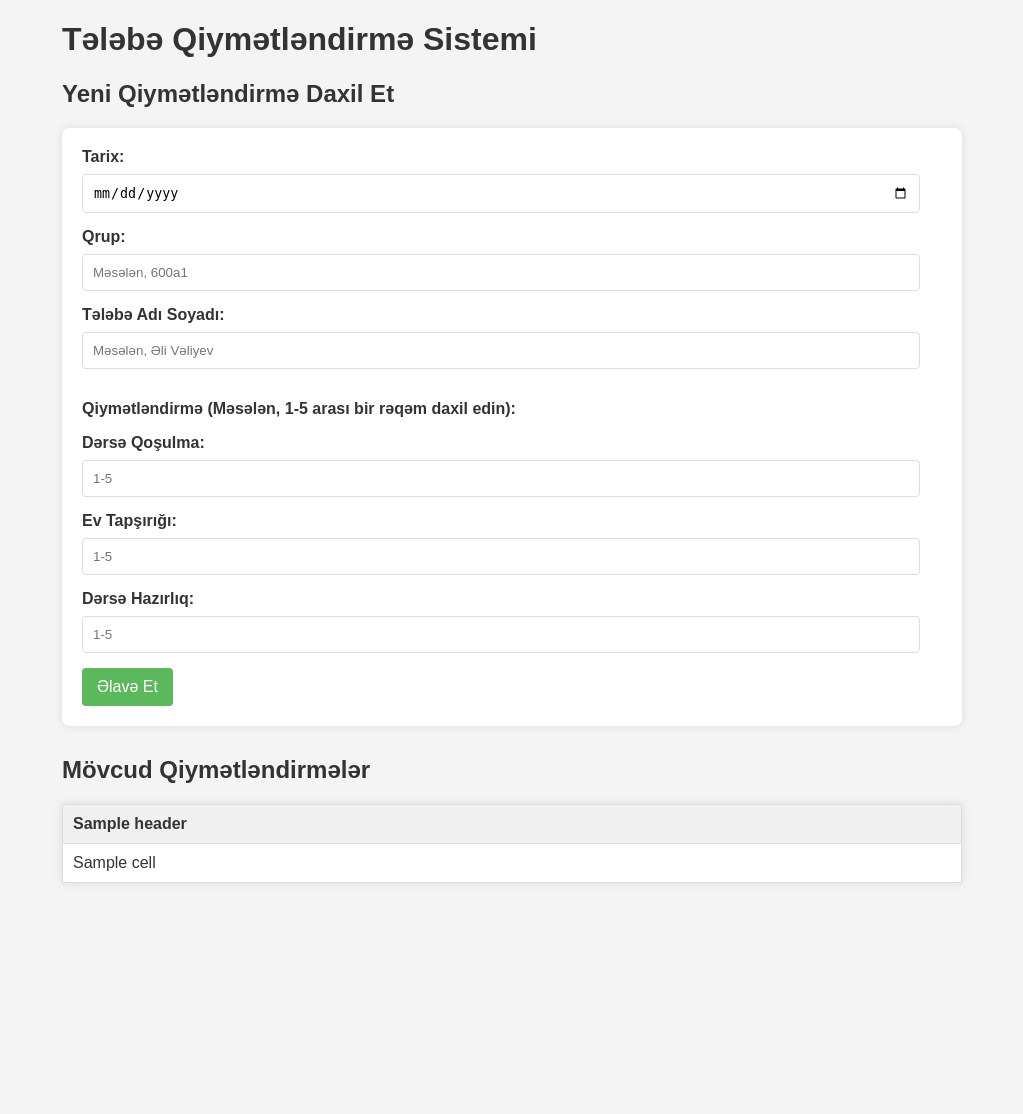
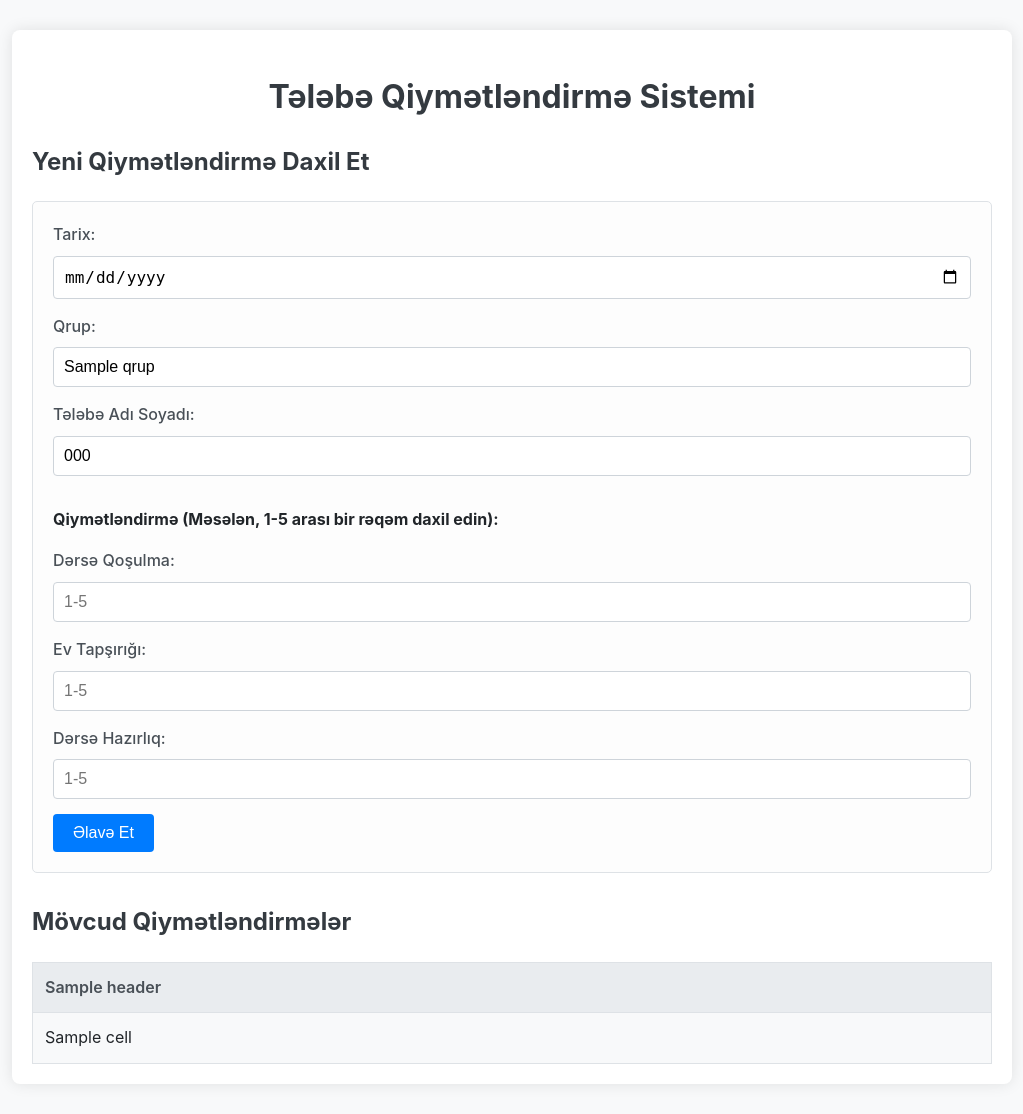
Before and after one commit to MuradoffTehmez/student_evaluation, a Flask app: template templates/index.html in a window 1280 px wide. Shown: the whole page, without its empty margins (128-1151 px from the left). Before the commit the page ends 883 px from the top, so only its background shows below. Run offline with Flask 3, Linux system fonts and the light colour scheme; the template is opened without the code that fills it: most values are stand-ins (such as "Sample title", 1, 10 or a date in 2020).

Commit message:
Enhance student evaluation system: improve CSV handling, add error messages, and update HTML form styling

```diff
--- a/app.py
+++ b/app.py
@@ -5,51 +5,112 @@ from datetime import datetime
 
 app = Flask(__name__)
 
-# CSV faylının yolu
-DATA_FOLDER = 'data'
-CSV_FILE = os.path.join(DATA_FOLDER, 'evaluations.csv')
+# --- Parametrlər və Qlobal Dəyişənlər ---
+DATA_FOLDER = 'data'  # Məlumatların saxlanacağı qovluğun adı
+CSV_FILE = os.path.join(DATA_FOLDER, 'evaluations.csv') # CSV faylının tam yolu
 CSV_HEADERS = ['Tarix', 'Qrup', 'Tələbə Adı', 'Dərsə Qoşulma', 'Ev Tapşırığı', 'Dərsə Hazırlıq']
 
+# --- Başlanğıcda Qovluq və CSV Faylının Hazırlanması ---
 # Məlumat qovluğunu yarat (əgər yoxdursa)
 if not os.path.exists(DATA_FOLDER):
     os.makedirs(DATA_FOLDER)
 
-# CSV faylını yarat və başlıqları yaz (əgər yoxdursa)
-if not os.path.exists(CSV_FILE):
+# CSV faylını yarat və başlıqları yaz (əgər fayl yoxdursa və ya tamamilə boşdursa)
+# Bu, proqramın hər dəfə işə düşdüyündə faylın düzgün formatda olmasını təmin edir.
+if not os.path.exists(CSV_FILE) or os.path.getsize(CSV_FILE) == 0:
     with open(CSV_FILE, 'w', newline='', encoding='utf-8') as file:
         writer = csv.writer(file)
         writer.writerow(CSV_HEADERS)
+# --- Başlanğıc Hazırlığı Bitdi ---
 
 @app.route('/', methods=['GET', 'POST'])
 def index():
+    today_date_str = datetime.now().strftime('%Y-%m-%d')
+    error_msg = None
+    form_data_on_error = {} # Xəta zamanı formu yenidən doldurmaq üçün
+
     if request.method == 'POST':
-        # Qiymətləndirmə şkalasını burada təyin edək (məsələn, 1-5)
-        # İstifadəçidən bu barədə soruşduqdan sonra dəqiqləşdirəcəyik.
-        # Hələlik fərz edək ki, istifadəçi düzgün rəqəm daxil edir.
-
-        tarix = request.form.get('tarix', datetime.now().strftime('%Y-%m-%d'))
-        qrup = request.form.get('qrup')
-        telebe_adi = request.form.get('telebe_adi')
+        # Formdan məlumatları al
+        tarix = request.form.get('tarix', today_date_str)
+        qrup = request.form.get('qrup', '').strip()
+        telebe_adi = request.form.get('telebe_adi', '').strip()
         ders_qosulma = request.form.get('ders_qosulma')
         ev_tapsirigi = request.form.get('ev_tapsirigi')
         ders_hazirliq = request.form.get('ders_hazirliq')
 
+        # Sadə yoxlama (bütün sahələr doldurulubmu?)
         if qrup and telebe_adi and ders_qosulma and ev_tapsirigi and ders_hazirliq:
             new_data = [tarix, qrup, telebe_adi, ders_qosulma, ev_tapsirigi, ders_hazirliq]
-            with open(CSV_FILE, 'a', newline='', encoding='utf-8') as file:
-                writer = csv.writer(file)
-                writer.writerow(new_data)
-            return redirect(url_for('index')) # Səhifəni yeniləyərək formu təmizlə
 
-    # CSV-dən məlumatları oxu və göstər
+            # Məlumat qovluğunun mövcudluğunu bir daha yoxla (əgər manual silinibsə)
+            if not os.path.exists(DATA_FOLDER):
+                os.makedirs(DATA_FOLDER)
+
+            # CSV faylına yazma (əgər fayl yoxdursa/boşdursa başlıqla, əks halda əlavə et)
+            is_new_or_empty_file = not os.path.exists(CSV_FILE) or os.path.getsize(CSV_FILE) == 0
+
+            if is_new_or_empty_file:
+                # Fayl yoxdur və ya boşdur, 'w' (write) ilə açaraq başlıqları və məlumatı yaz
+                with open(CSV_FILE, 'w', newline='', encoding='utf-8') as file:
+                    writer = csv.writer(file)
+                    writer.writerow(CSV_HEADERS)
+                    writer.writerow(new_data)
+            else:
+                # Fayl mövcuddur və içində məlumat var, 'a' (append) ilə açaraq yeni məlumatı əlavə et
+                with open(CSV_FILE, 'a', newline='', encoding='utf-8') as file:
+                    writer = csv.writer(file)
+                    writer.writerow(new_data)
+
+            return redirect(url_for('index')) # Uğurlu əlavədən sonra ana səhifəyə yönləndir
+        else:
+            error_msg = "Zəhmət olmasa, bütün sahələri düzgün doldurun."
+            form_data_on_error = request.form # Xəta zamanı daxil edilmiş məlumatları saxla
+
+    # ----- GET Sorğusu və ya POST Xətası Zamanı Məlumatların Oxunması və Göstərilməsi -----
     evaluations = []
-    with open(CSV_FILE, 'r', newline='', encoding='utf-8') as file:
-        reader = csv.reader(file)
-        header = next(reader) # Başlığı ötür
-        for row in reader:
-            evaluations.append(row)
+    # CSV faylının mövcudluğunu və boş olmadığını yoxla
+    if os.path.exists(CSV_FILE) and os.path.getsize(CSV_FILE) > 0:
+        with open(CSV_FILE, 'r', newline='', encoding='utf-8') as file:
+            reader = csv.reader(file)
+            try:
+                actual_header = next(reader) # Başlığı oxu
+                # Başlığın düzgünlüyünü yoxla (istəyə bağlı)
+                if actual_header != CSV_HEADERS:
+                    app.logger.warning(
+                        f"CSV başlığı uyğun deyil! Fayldakı başlıq: {actual_header}. Gözlənilən: {CSV_HEADERS}"
+                    )
+                    # Bu halda, ya məlumatları göstərmə, ya da xəta mesajı ver.
+                    # Hələlik, fərz edirik ki, sütun sayı eynidirsə, məlumatlar oxuna bilər.
+                    # Əgər sütun sayı fərqlidirsə, problem yarana bilər.
 
-    return render_template('index.html', evaluations=evaluations, headers=CSV_HEADERS)
+                for row in reader:
+                    # Sətirin boş olmadığını və gözlənilən sayda sütuna malik olduğunu yoxla
+                    if row and len(row) == len(CSV_HEADERS):
+                        evaluations.append(row)
+                    elif row: # Əgər sətir var amma formatı düzgün deyilsə (məsələn, sütun sayı fərqlidirsə)
+                        app.logger.warning(f"Yanlış formatlı sətir ötürülür (sütun sayı uyğun deyil): {row}")
+            except StopIteration:
+                # Fayl yalnız başlıqdan ibarətdir və ya tamamilə boşdur (başlanğıc yoxlamasına baxmayaraq).
+                app.logger.info("CSV faylında başlıqdan başqa məlumat tapılmadı və ya fayl boşdur.")
+            except Exception as e:
+                app.logger.error(f"CSV faylını oxuyarkən xəta baş verdi: {e}")
+                error_msg = f"Məlumatları fayldan oxuyarkən xəta baş verdi: {e}"
+    elif os.path.exists(CSV_FILE) and os.path.getsize(CSV_FILE) == 0 and not error_msg:
+        # Fayl var amma tamamilə boşdur (başlanğıcda başlıq yazılmayıbsa - bu olmamalıdır)
+        error_msg = "Məlumat faylı boşdur. Başlıqlar yazılmayıb."
+        app.logger.error("Məlumat faylı (evaluations.csv) mövcuddur amma tamamilə boşdur.")
+
+
+    # Şablona ötürüləcək məlumatlar
+    template_context = {
+        'evaluations': evaluations,
+        'headers': CSV_HEADERS,
+        'today_date': today_date_str,
+        'error_message': error_msg,
+        'form_data': form_data_on_error # Xəta zamanı form məlumatlarını da ötür
+    }
+
+    return render_template('index.html', **template_context)
 
 if __name__ == '__main__':
-    app.run(debug=True)
+    app.run(debug=True) # debug=True test üçün yaxşıdır, amma real mühitdə False olmalıdır
--- a/data/evaluations.csv
+++ b/data/evaluations.csv
@@ -0,0 +1 @@
+Tarix,Qrup,Tələbə Adı,Dərsə Qoşulma,Ev Tapşırığı,Dərsə Hazırlıq
--- a/templates/index.html
+++ b/templates/index.html
@@ -7,78 +7,119 @@
     <title>Tələbə Qiymətləndirmə Sistemi</title>
     <style>
         body {
-            font-family: sans-serif;
-            margin: 20px;
-            background-color: #f4f4f4;
-            color: #333;
+            font-family: -apple-system, BlinkMacSystemFont, "Segoe UI", Roboto, "Helvetica Neue", Arial, sans-serif;
+            margin: 0;
+            padding: 0;
+            background-color: #f8f9fa;
+            color: #212529;
+            line-height: 1.6;
+        }
+
+        .container {
+            max-width: 960px;
+            margin: 30px auto;
+            padding: 20px;
+            background-color: #fff;
+            border-radius: 8px;
+            box-shadow: 0 0 15px rgba(0, 0, 0, 0.1);
         }
 
         h1,
         h2 {
-            color: #333;
+            color: #343a40;
+            margin-bottom: 20px;
+        }
+
+        h1 {
+            text-align: center;
         }
 
         form {
-            background-color: #fff;
+            margin-bottom: 30px;
             padding: 20px;
-            border-radius: 8px;
-            box-shadow: 0 0 10px rgba(0, 0, 0, 0.1);
-            margin-bottom: 30px;
+            border: 1px solid #dee2e6;
+            border-radius: 5px;
+            background-color: #fdfdfd;
         }
 
         label {
             display: block;
             margin-bottom: 8px;
-            font-weight: bold;
+            font-weight: 500;
+            color: #495057;
         }
 
         input[type="text"],
         input[type="date"],
-        input[type="number"] {
-            width: calc(100% - 22px);
+        input[type="number"],
+        select {
+            width: 100%;
             padding: 10px;
             margin-bottom: 15px;
-            border: 1px solid #ddd;
+            border: 1px solid #ced4da;
             border-radius: 4px;
             box-sizing: border-box;
+            font-size: 1rem;
+        }
+
+        input[type="text"]:focus,
+        input[type="date"]:focus,
+        input[type="number"]:focus,
+        select:focus {
+            border-color: #80bdff;
+            outline: 0;
+            box-shadow: 0 0 0 0.2rem rgba(0, 123, 255, .25);
         }
 
         input[type="submit"] {
-            background-color: #5cb85c;
+            background-color: #007bff;
             color: white;
-            padding: 10px 15px;
+            padding: 10px 20px;
             border: none;
             border-radius: 4px;
             cursor: pointer;
-            font-size: 16px;
+            font-size: 1rem;
+            transition: background-color 0.15s ease-in-out;
         }
 
         input[type="submit"]:hover {
-            background-color: #4cae4c;
+            background-color: #0056b3;
         }
 
         table {
             width: 100%;
             border-collapse: collapse;
             margin-top: 20px;
-            background-color: #fff;
-            box-shadow: 0 0 10px rgba(0, 0, 0, 0.1);
         }
 
         th,
         td {
-            border: 1px solid #ddd;
-            padding: 10px;
+            border: 1px solid #dee2e6;
+            padding: 12px;
             text-align: left;
         }
 
         th {
-            background-color: #f0f0f0;
+            background-color: #e9ecef;
+            color: #495057;
+            font-weight: 600;
         }
 
-        .container {
-            max-width: 900px;
-            margin: auto;
+        tbody tr:nth-child(odd) {
+            background-color: #f8f9fa;
+        }
+
+        tbody tr:hover {
+            background-color: #e2e6ea;
+        }
+
+        .error-message {
+            color: #dc3545;
+            background-color: #f8d7da;
+            border: 1px solid #f5c6cb;
+            padding: 10px;
+            border-radius: 4px;
+            margin-bottom: 20px;
         }
     </style>
 </head>
@@ -87,25 +128,51 @@
     <div class="container">
         <h1>Tələbə Qiymətləndirmə Sistemi</h1>
 
+        {% if error_message %}
+        <div class="error-message">
+            <strong>Xəta:</strong> {{ error_message }}
+        </div>
+        {% endif %}
+
         <h2>Yeni Qiymətləndirmə Daxil Et</h2>
-        <form method="POST" action="/">
+        <form method="POST" action="{{ url_for('index') }}">
+            <div>
                 <label for="tarix">Tarix:</label>
-            <input type="date" id="tarix" name="tarix" value="{{ today_date }}" required>
+                <input type="date" id="tarix" name="tarix" value="{{ form_data.get('tarix', today_date) }}" required>
+            </div>
 
+            <div>
                 <label for="qrup">Qrup:</label>
-            <input type="text" id="qrup" name="qrup" placeholder="Məsələn, 600a1" required>
+                <input type="text" id="qrup" name="qrup" placeholder="Məsələn, 600a1"
+                    value="{{ form_data.get('qrup', '') }}" required>
+            </div>
 
+            <div>
                 <label for="telebe_adi">Tələbə Adı Soyadı:</label>
-            <input type="text" id="telebe_adi" name="telebe_adi" placeholder="Məsələn, Əli Vəliyev" required>
+                <input type="text" id="telebe_adi" name="telebe_adi" placeholder="Məsələn, Əli Vəliyev"
+                    value="{{ form_data.get('telebe_adi', '') }}" required>
+            </div>
 
             <p><strong>Qiymətləndirmə (Məsələn, 1-5 arası bir rəqəm daxil edin):</strong></p>
 
+            <div>
                 <label for="ders_qosulma">Dərsə Qoşulma:</label>
-            <input type="number" id="ders_qosulma" name="ders_qosulma" min="1" max="5" placeholder="1-5" required>
+                <input type="number" id="ders_qosulma" name="ders_qosulma" min="1" max="5" placeholder="1-5"
+                    value="{{ form_data.get('ders_qosulma', '') }}" required>
+            </div>
+
+            <div>
                 <label for="ev_tapsirigi">Ev Tapşırığı:</label>
-            <input type="number" id="ev_tapsirigi" name="ev_tapsirigi" min="1" max="5" placeholder="1-5" required>
+                <input type="number" id="ev_tapsirigi" name="ev_tapsirigi" min="1" max="5" placeholder="1-5"
+                    value="{{ form_data.get('ev_tapsirigi', '') }}" required>
+            </div>
+
+            <div>
                 <label for="ders_hazirliq">Dərsə Hazırlıq:</label>
-            <input type="number" id="ders_hazirliq" name="ders_hazirliq" min="1" max="5" placeholder="1-5" required>
+                <input type="number" id="ders_hazirliq" name="ders_hazirliq" min="1" max="5" placeholder="1-5"
+                    value="{{ form_data.get('ders_hazirliq', '') }}" required>
+            </div>
+
             <input type="submit" value="Əlavə Et">
         </form>
 
@@ -130,9 +197,26 @@
             </tbody>
         </table>
         {% else %}
+        {% if not error_message %} {# Əgər ümumi oxuma xətası yoxdursa və cədvəl boşdursa #}
         <p>Hələlik heç bir qiymətləndirmə daxil edilməyib.</p>
         {% endif %}
+        {% endif %}
     </div>
+
+    <script>
+        // Xəta baş verdikdə və form_data mövcud olduqda, form sahələrini əvvəlki dəyərlərlə doldurur.
+        // Bu, artıq HTML-də value atributları ilə təmin edildiyi üçün əlavə JavaScript-ə ehtiyac yoxdur.
+        // Əgər daha mürəkkəb bir doldurma lazım olarsa, burada JavaScript istifadə edilə bilər.
+        // Nümunə:
+        // document.addEventListener('DOMContentLoaded', function() {
+        //     {% if form_data and error_message %}
+        //         const formData = {{ form_data | tojson }};
+        //         if (formData.qrup) document.getElementById('qrup').value = formData.qrup;
+        //         if (formData.telebe_adi) document.getElementById('telebe_adi').value = formData.telebe_adi;
+        //         // ... digər sahələr ...
+        //     {% endif %}
+        // });
+    </script>
 </body>
 
 </html>
```
Lines whose indentation alone changed are shown as unchanged.
